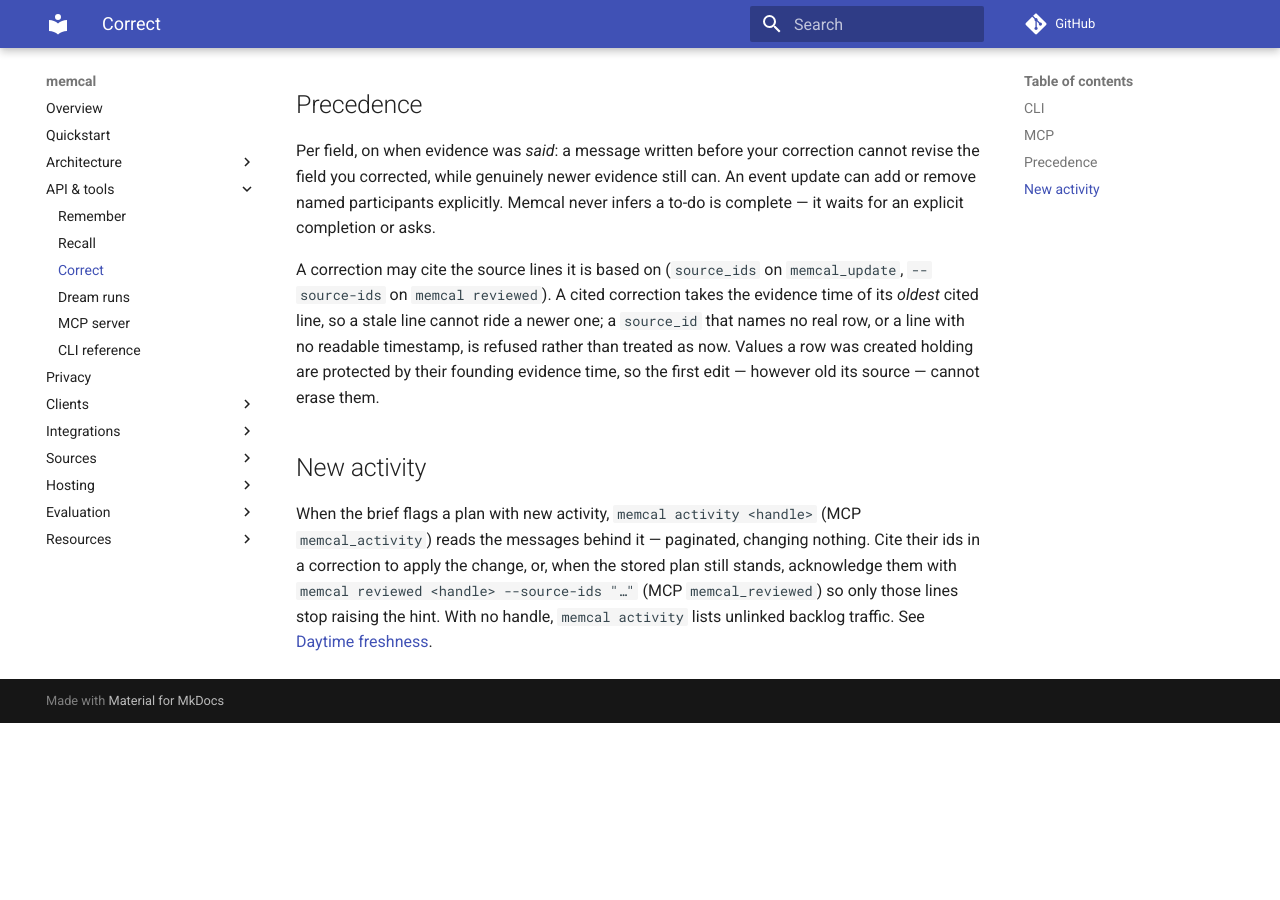
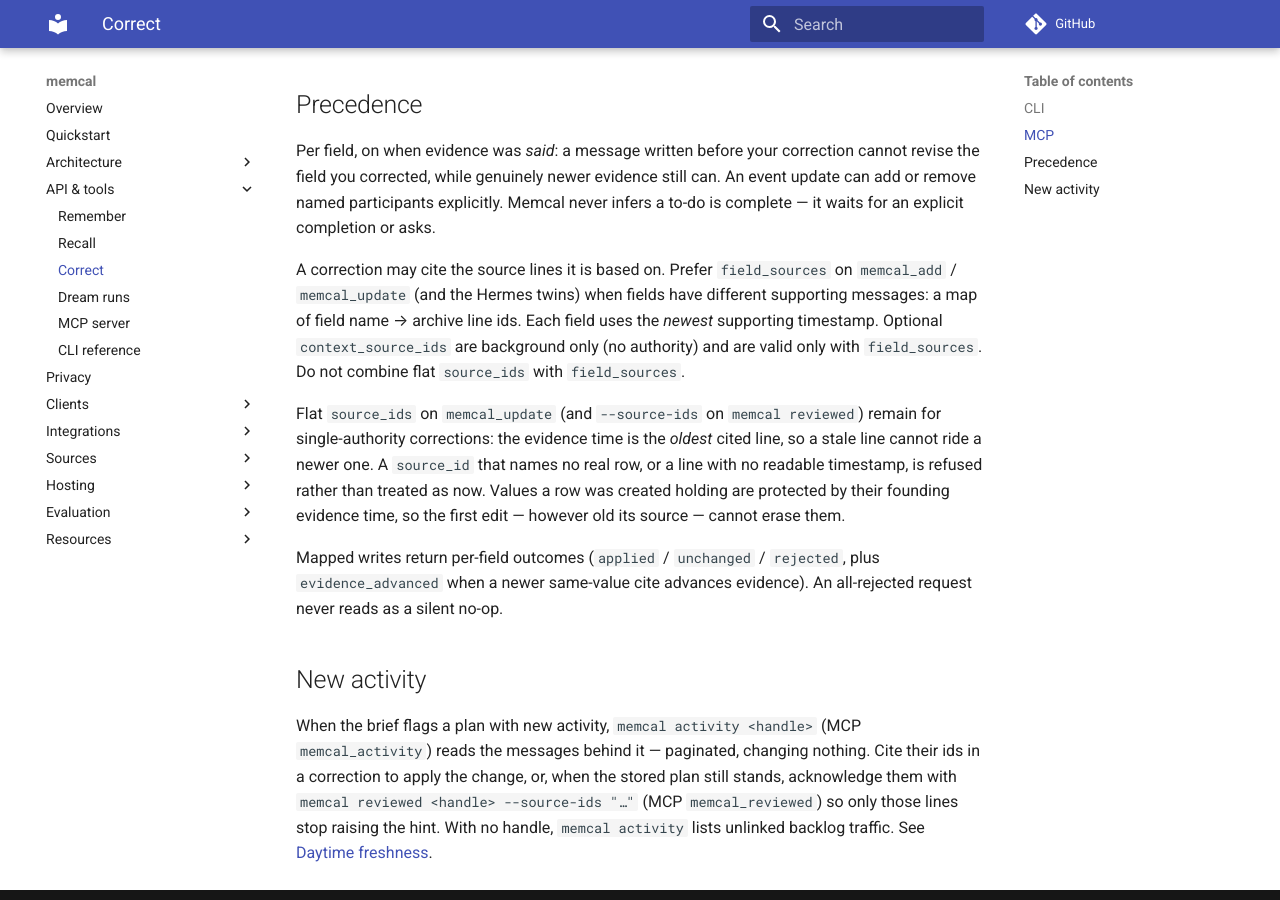
Before and after one commit to cuuush/memcal, an MkDocs documentation site: the page built from docs/api/correct.md, in a window 1280 px wide and 900 px high, scrolled down 1058 px. Built offline with MkDocs 1.6.1 and Material for MkDocs 9.7.7, drawn with Linux system fonts in a browser that asks for light colours; comment, search, counter and statistics services are not loaded; before the commit the page ends 1781 px from its top, so only the background shows below that.

Commit message:
integrations: polish MCP/Hermes field_sources surfaces
Document field_sources on correct.md; Hermes remove_participants parity;
mapped-outcome messaging without the flat no-op idiom; exercise Hermes
_w_update in the adapter regression (stub MemoryProvider).

```diff
--- a/docs/api/correct.md
+++ b/docs/api/correct.md
@@ -37,13 +37,24 @@ cannot revise the field you corrected, while genuinely newer evidence still can.
 An event update can add or remove named participants explicitly. Memcal never
 infers a to-do is complete — it waits for an explicit completion or asks.
 
-A correction may cite the source lines it is based on (`source_ids` on
-`memcal_update`, `--source-ids` on `memcal reviewed`). A cited correction takes
-the evidence time of its *oldest* cited line, so a stale line cannot ride a newer
-one; a `source_id` that names no real row, or a line with no readable timestamp,
-is refused rather than treated as now. Values a row was created holding are
-protected by their founding evidence time, so the first edit — however old its
-source — cannot erase them.
+A correction may cite the source lines it is based on. Prefer
+`field_sources` on `memcal_add` / `memcal_update` (and the Hermes twins) when
+fields have different supporting messages: a map of field name → archive line
+ids. Each field uses the *newest* supporting timestamp. Optional
+`context_source_ids` are background only (no authority) and are valid only with
+`field_sources`. Do not combine flat `source_ids` with `field_sources`.
+
+Flat `source_ids` on `memcal_update` (and `--source-ids` on `memcal reviewed`)
+remain for single-authority corrections: the evidence time is the *oldest*
+cited line, so a stale line cannot ride a newer one. A `source_id` that names
+no real row, or a line with no readable timestamp, is refused rather than
+treated as now. Values a row was created holding are protected by their
+founding evidence time, so the first edit — however old its source — cannot
+erase them.
+
+Mapped writes return per-field outcomes (`applied` / `unchanged` / `rejected`,
+plus `evidence_advanced` when a newer same-value cite advances evidence). An
+all-rejected request never reads as a silent no-op.
 
 ## New activity
 
```
Also changed, not shown: CHANGELOG.md (+3 -0 lines), 3 other files.
